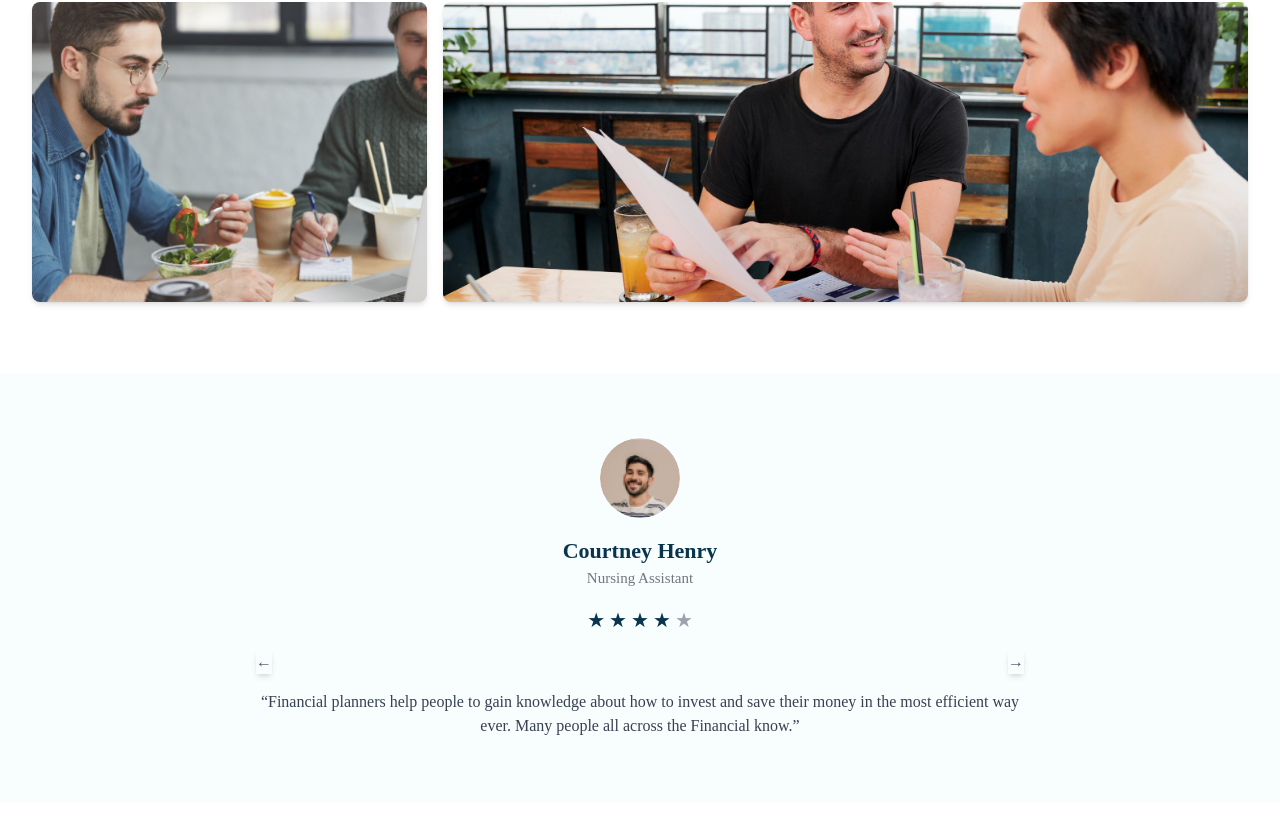
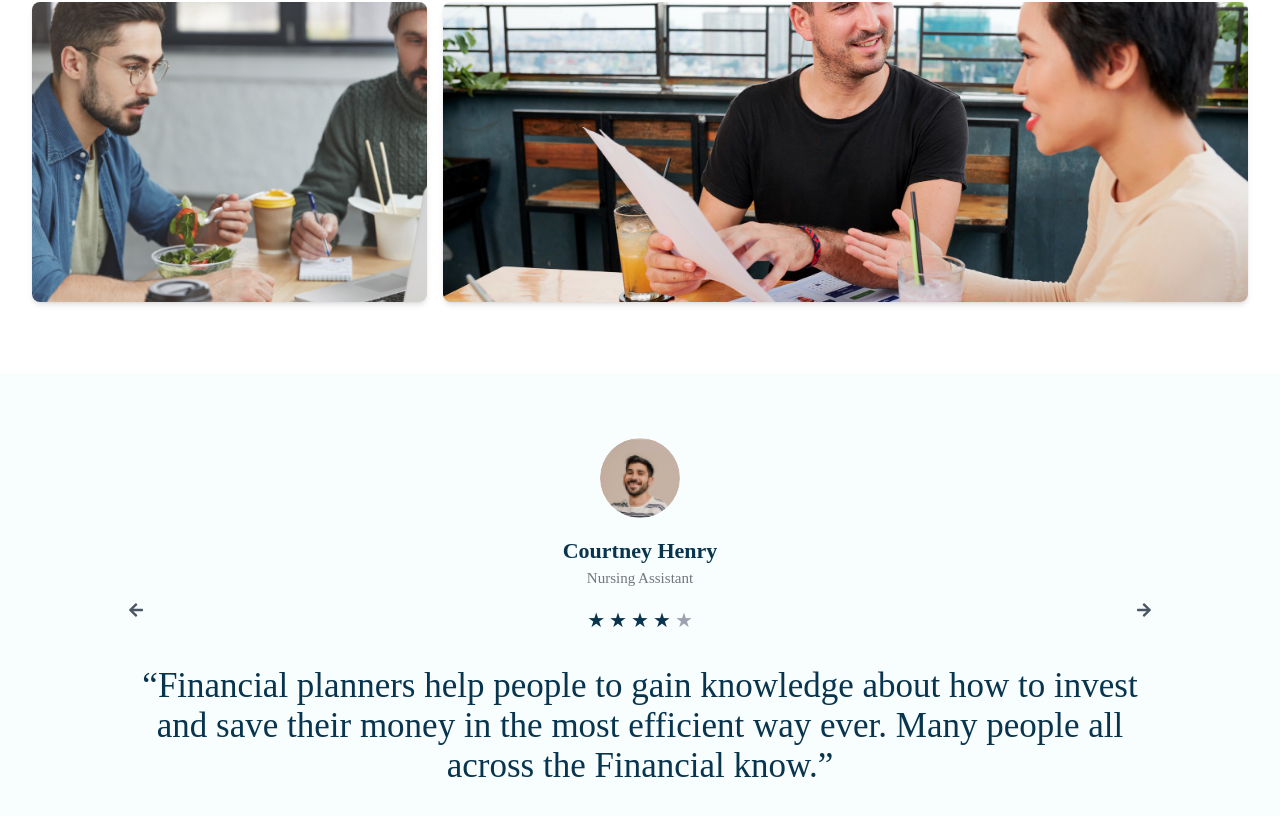
Before and after one commit to Md-Ashikur-Rahman-Ashik/Tombiz, a React (Vite) app: page / in a window 1280 px wide. Shown: the part 5810-6626 px from the top of the page. Built offline with nearby package versions, Linux system fonts and the light colour scheme.

Commit message:
Added review section

```diff
--- a/src/components/ReviewSection.jsx
+++ b/src/components/ReviewSection.jsx
@@ -1,3 +1,5 @@
+import { FaArrowLeft, FaArrowRight } from "react-icons/fa";
+
 const ReviewSection = () => {
   return (
     <div className="bg-[#F8FDFE]">
@@ -24,14 +26,14 @@ const ReviewSection = () => {
             <span className="text-gray-400 text-xl">★</span>
           </div>
           <div className="flex justify-between">
-            <button className="shadow-md hover:shadow-lg">
-              <span className="text-gray-600">←</span>
+            <button className="-mt-20">
+              <FaArrowLeft className="text-gray-600" />
             </button>
-            <button className="shadow-md hover:shadow-lg">
-              <span className="text-gray-600">→</span>
+            <button className="-mt-20">
+              <FaArrowRight className="text-gray-600" />
             </button>
           </div>
-          <p className="text-gray-700 text-base max-w-3xl mx-auto">
+          <p className="text-[#08344E] md:text-[35px] text-2xl font-medium leading-10 mx-auto">
             “Financial planners help people to gain knowledge about how to
             invest and save their money in the most efficient way ever. Many
             people all across the Financial know.”
```
